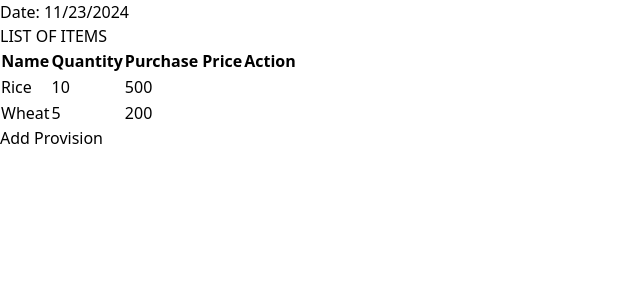
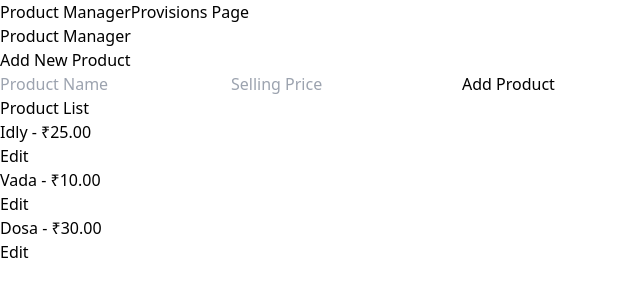
Before and after one commit to gdgmit/SCanteen-GDGOpenMitation-WebUIs, a React (Vite) app: page /admin in a window 1280 px wide. Shown: the top 300 px of the page, without its empty margins (0-640 px from the left). Built offline with nearby package versions, Linux system fonts and the light colour scheme.

Commit message:
product adder, menu adder and provisions page are completed want to check the output

```diff
--- /dev/null
+++ b/src/components/admin/ProductAdder.jsx
@@ -0,0 +1,129 @@
+import React, { useState } from "react";
+
+export const ProductManager = () => {
+  const [products, setProducts] = useState([
+    { name: "Idly", price: 25 },
+    { name: "Vada", price: 10 },
+    { name: "Dosa", price: 30 },
+  ]);
+
+  const [newProduct, setNewProduct] = useState({ name: "", price: "" });
+  const [editProductIndex, setEditProductIndex] = useState(null);
+  const [editPrice, setEditPrice] = useState("");
+
+  const handleInputChange = (e) => {
+    const { name, value } = e.target;
+    setNewProduct({ ...newProduct, [name]: value });
+  };
+
+  const addProduct = () => {
+    if (newProduct.name && newProduct.price) {
+      setProducts([...products, { ...newProduct, price: parseFloat(newProduct.price) }]);
+      setNewProduct({ name: "", price: "" });
+    }
+  };
+
+  const startEditing = (index) => {
+    setEditProductIndex(index);
+    setEditPrice(products[index].price);
+  };
+
+  const saveEdit = () => {
+    const updatedProducts = [...products];
+    updatedProducts[editProductIndex].price = parseFloat(editPrice);
+    setProducts(updatedProducts);
+    setEditProductIndex(null);
+    setEditPrice("");
+  };
+
+  const cancelEdit = () => {
+    setEditProductIndex(null);
+    setEditPrice("");
+  };
+
+  return (
+    <div className="max-w-2xl mx-auto p-6 bg-gray-100 rounded-lg shadow-md">
+      <h2 className="text-2xl font-bold text-center mb-6">Product Manager</h2>
+
+      {/* Add New Product */}
+      <div className="mb-6">
+        <h3 className="text-lg font-semibold mb-4">Add New Product</h3>
+        <div className="flex gap-4">
+          <input
+            type="text"
+            name="name"
+            value={newProduct.name}
+            placeholder="Product Name"
+            onChange={handleInputChange}
+            className="flex-1 px-4 py-2 border border-gray-300 rounded-md focus:outline-none focus:ring-2 focus:ring-blue-500"
+          />
+          <input
+            type="number"
+            name="price"
+            value={newProduct.price}
+            placeholder="Selling Price"
+            onChange={handleInputChange}
+            className="flex-1 px-4 py-2 border border-gray-300 rounded-md focus:outline-none focus:ring-2 focus:ring-blue-500"
+          />
+          <button
+            onClick={addProduct}
+            className="px-4 py-2 bg-blue-500 text-white rounded-md hover:bg-blue-600"
+          >
+            Add Product
+          </button>
+        </div>
+      </div>
+
+      {/* Product List */}
+      <div>
+        <h3 className="text-lg font-semibold mb-4">Product List</h3>
+        {products.length > 0 ? (
+          <ul className="space-y-4">
+            {products.map((product, index) => (
+              <li
+                key={index}
+                className="flex items-center justify-between bg-white p-4 rounded-md shadow"
+              >
+                <div>
+                  <span className="font-medium text-gray-700">{product.name}</span> -{" "}
+                  <span className="text-gray-600">₹{product.price.toFixed(2)}</span>
+                </div>
+                {editProductIndex === index ? (
+                  <div className="flex items-center gap-2">
+                    <input
+                      type="number"
+                      value={editPrice}
+                      onChange={(e) => setEditPrice(e.target.value)}
+                      className="px-3 py-1 border border-gray-300 rounded-md focus:outline-none focus:ring-2 focus:ring-blue-500"
+                    />
+                    <button
+                      onClick={saveEdit}
+                      className="px-3 py-1 bg-green-500 text-white rounded-md hover:bg-green-600"
+                    >
+                      Save
+                    </button>
+                    <button
+                      onClick={cancelEdit}
+                      className="px-3 py-1 bg-red-500 text-white rounded-md hover:bg-red-600"
+                    >
+                      Cancel
+                    </button>
+                  </div>
+                ) : (
+                  <button
+                    onClick={() => startEditing(index)}
+                    className="px-3 py-1 bg-blue-500 text-white rounded-md hover:bg-blue-600"
+                  >
+                    Edit
+                  </button>
+                )}
+              </li>
+            ))}
+          </ul>
+        ) : (
+          <p className="text-gray-600">No products available.</p>
+        )}
+      </div>
+    </div>
+  );
+};
--- a/src/components/admin/ProvisionPage.jsx
+++ b/src/components/admin/ProvisionPage.jsx
@@ -53,7 +53,7 @@ import React, {useState} from "react";
 
       {/* List of Provisions*/}
       <div className="p-6">
-        <h1 className="text-2xl font-bold mb-4" >LIST OF ITEMS</h1>
+        <h1 className="text-2xl font-bold mb-4" >LIST OF PROVISIONS</h1>
         <table className="min-w-full table-auto border-collapse border border-gray-300">
             <thead>
                 <tr className="bg-gray-200">
--- a/src/components/admin/index.jsx
+++ b/src/components/admin/index.jsx
@@ -1,11 +1,43 @@
+import React, { useState } from "react";
 import { ProvisionsPage } from "./ProvisionPage";
+import { ProductManager } from "./ProductAdder";
 
 function AdminUI() {
-    return (
-      <>
-      <ProvisionsPage />
-      </>
-    );
-  }
+  const [currentPage, setCurrentPage] = useState("productManager");
 
-  export default AdminUI;
+  return (
+    <div className="max-w-4xl mx-auto p-6">
+      {/* Navigation Buttons */}
+      <div className="flex justify-center gap-4 mb-6">
+        <button
+          onClick={() => setCurrentPage("productManager")}
+          className={`px-4 py-2 rounded-md ${
+            currentPage === "productManager"
+              ? "bg-blue-500 text-white"
+              : "bg-gray-300 hover:bg-gray-400"
+          }`}
+        >
+          Product Manager
+        </button>
+        <button
+          onClick={() => setCurrentPage("provisionsPage")}
+          className={`px-4 py-2 rounded-md ${
+            currentPage === "provisionsPage"
+              ? "bg-blue-500 text-white"
+              : "bg-gray-300 hover:bg-gray-400"
+          }`}
+        >
+          Provisions Page
+        </button>
+      </div>
+
+      {/* Render the Selected Component */}
+      <div>
+        {currentPage === "productManager" && <ProductManager />}
+        {currentPage === "provisionsPage" && <ProvisionsPage />}
+      </div>
+    </div>
+  );
+}
+
+export default AdminUI;
```
